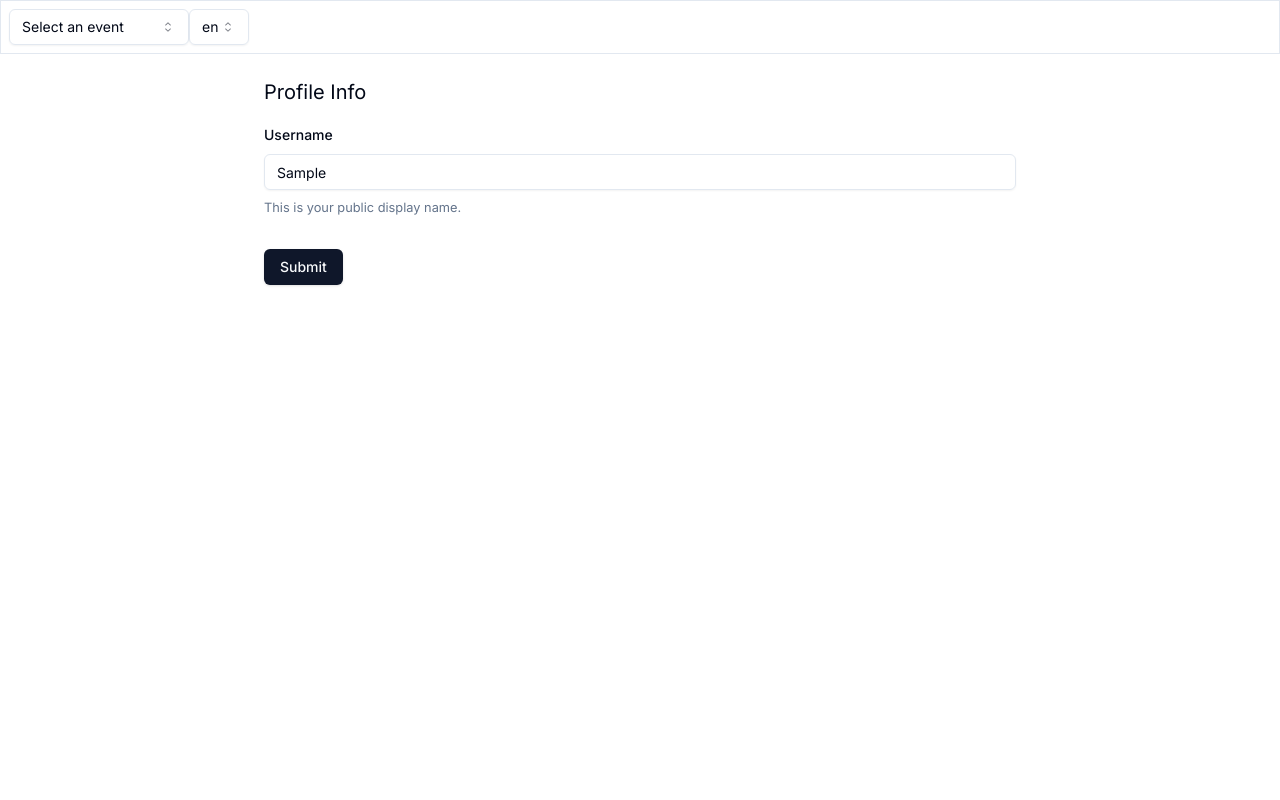
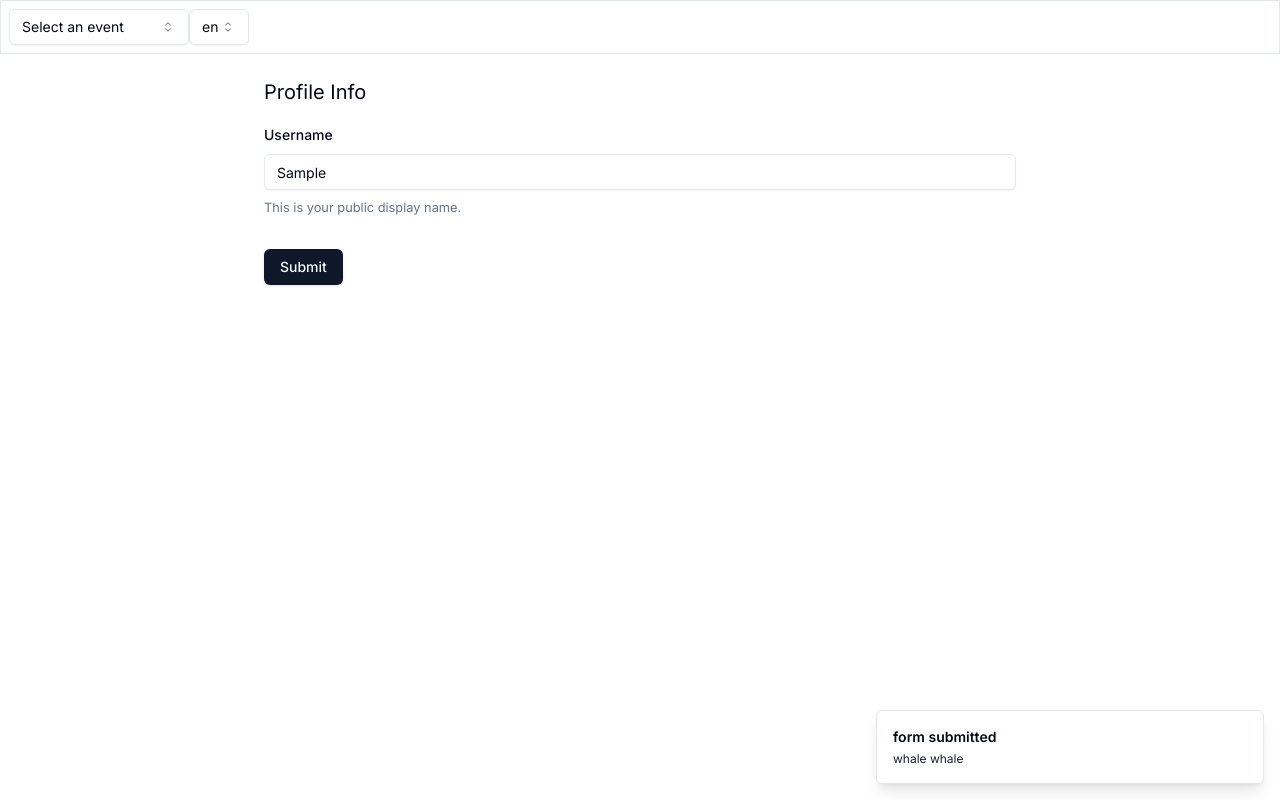
Before and after one commit to sekthor/singing-city, a Next.js app in the folder web/: page /en/profile in a window 1280 px wide. Both pictures are taken after typing "Sample" into the empty fields and a click on the button "Submit". Built offline with nearby package versions, Linux system fonts and the light colour scheme.

Commit message:
feat: add form submission toast

```diff
--- a/web/app/layout.tsx
+++ b/web/app/layout.tsx
@@ -1,6 +1,7 @@
 import type { Metadata } from "next";
 import { Inter } from "next/font/google";
 import "./globals.css";
+import { Toaster } from "@/components/ui/toaster";
 
 const inter = Inter({ subsets: ["latin"] });
 
@@ -16,7 +17,10 @@ export default function RootLayout({
 }>) {
   return (
     <html lang="en">
-      <body className={inter.className}>{children}</body>
+      <body className={inter.className}>
+        {children}
+      <Toaster />
+      </body>
     </html>
   );
 }
--- /dev/null
+++ b/web/components/ui/toast.tsx
@@ -0,0 +1,127 @@
+import * as React from "react"
+import { Cross2Icon } from "@radix-ui/react-icons"
+import * as ToastPrimitives from "@radix-ui/react-toast"
+import { cva, type VariantProps } from "class-variance-authority"
+
+import { cn } from "@/lib/utils"
+
+const ToastProvider = ToastPrimitives.Provider
+
+const ToastViewport = React.forwardRef<
+  React.ElementRef<typeof ToastPrimitives.Viewport>,
+  React.ComponentPropsWithoutRef<typeof ToastPrimitives.Viewport>
+>(({ className, ...props }, ref) => (
+  <ToastPrimitives.Viewport
+    ref={ref}
+    className={cn(
+      "fixed top-0 z-[100] flex max-h-screen w-full flex-col-reverse p-4 sm:bottom-0 sm:right-0 sm:top-auto sm:flex-col md:max-w-[420px]",
+      className
+    )}
+    {...props}
+  />
+))
+ToastViewport.displayName = ToastPrimitives.Viewport.displayName
+
+const toastVariants = cva(
+  "group pointer-events-auto relative flex w-full items-center justify-between space-x-2 overflow-hidden rounded-md border p-4 pr-6 shadow-lg transition-all data-[swipe=cancel]:translate-x-0 data-[swipe=end]:translate-x-[var(--radix-toast-swipe-end-x)] data-[swipe=move]:translate-x-[var(--radix-toast-swipe-move-x)] data-[swipe=move]:transition-none data-[state=open]:animate-in data-[state=closed]:animate-out data-[swipe=end]:animate-out data-[state=closed]:fade-out-80 data-[state=closed]:slide-out-to-right-full data-[state=open]:slide-in-from-top-full data-[state=open]:sm:slide-in-from-bottom-full",
+  {
+    variants: {
+      variant: {
+        default: "border bg-background text-foreground",
+        destructive:
+          "destructive group border-destructive bg-destructive text-destructive-foreground",
+      },
+    },
+    defaultVariants: {
+      variant: "default",
+    },
+  }
+)
+
+const Toast = React.forwardRef<
+  React.ElementRef<typeof ToastPrimitives.Root>,
+  React.ComponentPropsWithoutRef<typeof ToastPrimitives.Root> &
+    VariantProps<typeof toastVariants>
+>(({ className, variant, ...props }, ref) => {
+  return (
+    <ToastPrimitives.Root
+      ref={ref}
+      className={cn(toastVariants({ variant }), className)}
+      {...props}
+    />
+  )
+})
+Toast.displayName = ToastPrimitives.Root.displayName
+
+const ToastAction = React.forwardRef<
+  React.ElementRef<typeof ToastPrimitives.Action>,
+  React.ComponentPropsWithoutRef<typeof ToastPrimitives.Action>
+>(({ className, ...props }, ref) => (
+  <ToastPrimitives.Action
+    ref={ref}
+    className={cn(
+      "inline-flex h-8 shrink-0 items-center justify-center rounded-md border bg-transparent px-3 text-sm font-medium transition-colors hover:bg-secondary focus:outline-none focus:ring-1 focus:ring-ring disabled:pointer-events-none disabled:opacity-50 group-[.destructive]:border-muted/40 group-[.destructive]:hover:border-destructive/30 group-[.destructive]:hover:bg-destructive group-[.destructive]:hover:text-destructive-foreground group-[.destructive]:focus:ring-destructive",
+      className
+    )}
+    {...props}
+  />
+))
+ToastAction.displayName = ToastPrimitives.Action.displayName
+
+const ToastClose = React.forwardRef<
+  React.ElementRef<typeof ToastPrimitives.Close>,
+  React.ComponentPropsWithoutRef<typeof ToastPrimitives.Close>
+>(({ className, ...props }, ref) => (
+  <ToastPrimitives.Close
+    ref={ref}
+    className={cn(
+      "absolute right-1 top-1 rounded-md p-1 text-foreground/50 opacity-0 transition-opacity hover:text-foreground focus:opacity-100 focus:outline-none focus:ring-1 group-hover:opacity-100 group-[.destructive]:text-red-300 group-[.destructive]:hover:text-red-50 group-[.destructive]:focus:ring-red-400 group-[.destructive]:focus:ring-offset-red-600",
+      className
+    )}
+    toast-close=""
+    {...props}
+  >
+    <Cross2Icon className="h-4 w-4" />
+  </ToastPrimitives.Close>
+))
+ToastClose.displayName = ToastPrimitives.Close.displayName
+
+const ToastTitle = React.forwardRef<
+  React.ElementRef<typeof ToastPrimitives.Title>,
+  React.ComponentPropsWithoutRef<typeof ToastPrimitives.Title>
+>(({ className, ...props }, ref) => (
+  <ToastPrimitives.Title
+    ref={ref}
+    className={cn("text-sm font-semibold [&+div]:text-xs", className)}
+    {...props}
+  />
+))
+ToastTitle.displayName = ToastPrimitives.Title.displayName
+
+const ToastDescription = React.forwardRef<
+  React.ElementRef<typeof ToastPrimitives.Description>,
+  React.ComponentPropsWithoutRef<typeof ToastPrimitives.Description>
+>(({ className, ...props }, ref) => (
+  <ToastPrimitives.Description
+    ref={ref}
+    className={cn("text-sm opacity-90", className)}
+    {...props}
+  />
+))
+ToastDescription.displayName = ToastPrimitives.Description.displayName
+
+type ToastProps = React.ComponentPropsWithoutRef<typeof Toast>
+
+type ToastActionElement = React.ReactElement<typeof ToastAction>
+
+export {
+  type ToastProps,
+  type ToastActionElement,
+  ToastProvider,
+  ToastViewport,
+  Toast,
+  ToastTitle,
+  ToastDescription,
+  ToastClose,
+  ToastAction,
+}
--- /dev/null
+++ b/web/components/ui/toaster.tsx
@@ -0,0 +1,35 @@
+"use client"
+
+import {
+  Toast,
+  ToastClose,
+  ToastDescription,
+  ToastProvider,
+  ToastTitle,
+  ToastViewport,
+} from "@/components/ui/toast"
+import { useToast } from "@/components/ui/use-toast"
+
+export function Toaster() {
+  const { toasts } = useToast()
+
+  return (
+    <ToastProvider>
+      {toasts.map(function ({ id, title, description, action, ...props }) {
+        return (
+          <Toast key={id} {...props}>
+            <div className="grid gap-1">
+              {title && <ToastTitle>{title}</ToastTitle>}
+              {description && (
+                <ToastDescription>{description}</ToastDescription>
+              )}
+            </div>
+            {action}
+            <ToastClose />
+          </Toast>
+        )
+      })}
+      <ToastViewport />
+    </ToastProvider>
+  )
+}
--- /dev/null
+++ b/web/components/ui/use-toast.ts
@@ -0,0 +1,192 @@
+// Inspired by react-hot-toast library
+import * as React from "react"
+
+import type {
+  ToastActionElement,
+  ToastProps,
+} from "@/components/ui/toast"
+
+const TOAST_LIMIT = 1
+const TOAST_REMOVE_DELAY = 1000000
+
+type ToasterToast = ToastProps & {
+  id: string
+  title?: React.ReactNode
+  description?: React.ReactNode
+  action?: ToastActionElement
+}
+
+const actionTypes = {
+  ADD_TOAST: "ADD_TOAST",
+  UPDATE_TOAST: "UPDATE_TOAST",
+  DISMISS_TOAST: "DISMISS_TOAST",
+  REMOVE_TOAST: "REMOVE_TOAST",
+} as const
+
+let count = 0
+
+function genId() {
+  count = (count + 1) % Number.MAX_SAFE_INTEGER
+  return count.toString()
+}
+
+type ActionType = typeof actionTypes
+
+type Action =
+  | {
+      type: ActionType["ADD_TOAST"]
+      toast: ToasterToast
+    }
+  | {
+      type: ActionType["UPDATE_TOAST"]
+      toast: Partial<ToasterToast>
+    }
+  | {
+      type: ActionType["DISMISS_TOAST"]
+      toastId?: ToasterToast["id"]
+    }
+  | {
+      type: ActionType["REMOVE_TOAST"]
+      toastId?: ToasterToast["id"]
+    }
+
+interface State {
+  toasts: ToasterToast[]
+}
+
+const toastTimeouts = new Map<string, ReturnType<typeof setTimeout>>()
+
+const addToRemoveQueue = (toastId: string) => {
+  if (toastTimeouts.has(toastId)) {
+    return
+  }
+
+  const timeout = setTimeout(() => {
+    toastTimeouts.delete(toastId)
+    dispatch({
+      type: "REMOVE_TOAST",
+      toastId: toastId,
+    })
+  }, TOAST_REMOVE_DELAY)
+
+  toastTimeouts.set(toastId, timeout)
+}
+
+export const reducer = (state: State, action: Action): State => {
+  switch (action.type) {
+    case "ADD_TOAST":
+      return {
+        ...state,
+        toasts: [action.toast, ...state.toasts].slice(0, TOAST_LIMIT),
+      }
+
+    case "UPDATE_TOAST":
+      return {
+        ...state,
+        toasts: state.toasts.map((t) =>
+          t.id === action.toast.id ? { ...t, ...action.toast } : t
+        ),
+      }
+
+    case "DISMISS_TOAST": {
+      const { toastId } = action
+
+      // ! Side effects ! - This could be extracted into a dismissToast() action,
+      // but I'll keep it here for simplicity
+      if (toastId) {
+        addToRemoveQueue(toastId)
+      } else {
+        state.toasts.forEach((toast) => {
+          addToRemoveQueue(toast.id)
+        })
+      }
+
+      return {
+        ...state,
+        toasts: state.toasts.map((t) =>
+          t.id === toastId || toastId === undefined
+            ? {
+                ...t,
+                open: false,
+              }
+            : t
+        ),
+      }
+    }
+    case "REMOVE_TOAST":
+      if (action.toastId === undefined) {
+        return {
+          ...state,
+          toasts: [],
+        }
+      }
+      return {
+        ...state,
+        toasts: state.toasts.filter((t) => t.id !== action.toastId),
+      }
+  }
+}
+
+const listeners: Array<(state: State) => void> = []
+
+let memoryState: State = { toasts: [] }
+
+function dispatch(action: Action) {
+  memoryState = reducer(memoryState, action)
+  listeners.forEach((listener) => {
+    listener(memoryState)
+  })
+}
+
+type Toast = Omit<ToasterToast, "id">
+
+function toast({ ...props }: Toast) {
+  const id = genId()
+
+  const update = (props: ToasterToast) =>
+    dispatch({
+      type: "UPDATE_TOAST",
+      toast: { ...props, id },
+    })
+  const dismiss = () => dispatch({ type: "DISMISS_TOAST", toastId: id })
+
+  dispatch({
+    type: "ADD_TOAST",
+    toast: {
+      ...props,
+      id,
+      open: true,
+      onOpenChange: (open) => {
+        if (!open) dismiss()
+      },
+    },
+  })
+
+  return {
+    id: id,
+    dismiss,
+    update,
+  }
+}
+
+function useToast() {
+  const [state, setState] = React.useState<State>(memoryState)
+
+  React.useEffect(() => {
+    listeners.push(setState)
+    return () => {
+      const index = listeners.indexOf(setState)
+      if (index > -1) {
+        listeners.splice(index, 1)
+      }
+    }
+  }, [state])
+
+  return {
+    ...state,
+    toast,
+    dismiss: (toastId?: string) => dispatch({ type: "DISMISS_TOAST", toastId }),
+  }
+}
+
+export { useToast, toast }
--- a/web/components/userform/userform.tsx
+++ b/web/components/userform/userform.tsx
@@ -6,11 +6,12 @@ import { Form, FormControl, FormDescription, FormField, FormItem, FormLabel, For
 import { useForm } from "react-hook-form"
 import { Input } from "@/components/ui/input"
 import { Button } from "@/components/ui/button"
+import { toast } from "@/components/ui/use-toast"
 
 const formSchema = z.object({
-    id: z.string().uuid(),
+    //id: z.string().uuid(),
     username: z.string().min(2).max(50),
-    email: z.string().email()
+    //email: z.string().email()
 })
 
 export default function UserForm() {
@@ -18,13 +19,17 @@ export default function UserForm() {
     const form = useForm<z.infer<typeof formSchema>>({
         resolver: zodResolver(formSchema),
         defaultValues: {
-            id: "",
+            //id: "",
             username: "",
         },
     })
 
     function onSubmit(values: z.infer<typeof formSchema>) {
-        console.log(values)
+        console.log("whoops")
+        toast({
+            title: "form submitted",
+            description: "whale whale",
+        })
     }
 
     return (
--- a/web/package.json
+++ b/web/package.json
@@ -17,6 +17,7 @@
     "@radix-ui/react-select": "^2.0.0",
     "@radix-ui/react-slot": "^1.0.2",
     "@radix-ui/react-tabs": "^1.0.4",
+    "@radix-ui/react-toast": "^1.1.5",
     "@tanstack/react-table": "^8.11.8",
     "class-variance-authority": "^0.7.0",
     "clsx": "^2.1.0",
```
Also changed, not shown: 1 other file (tests, documents, lock files or other folders).
